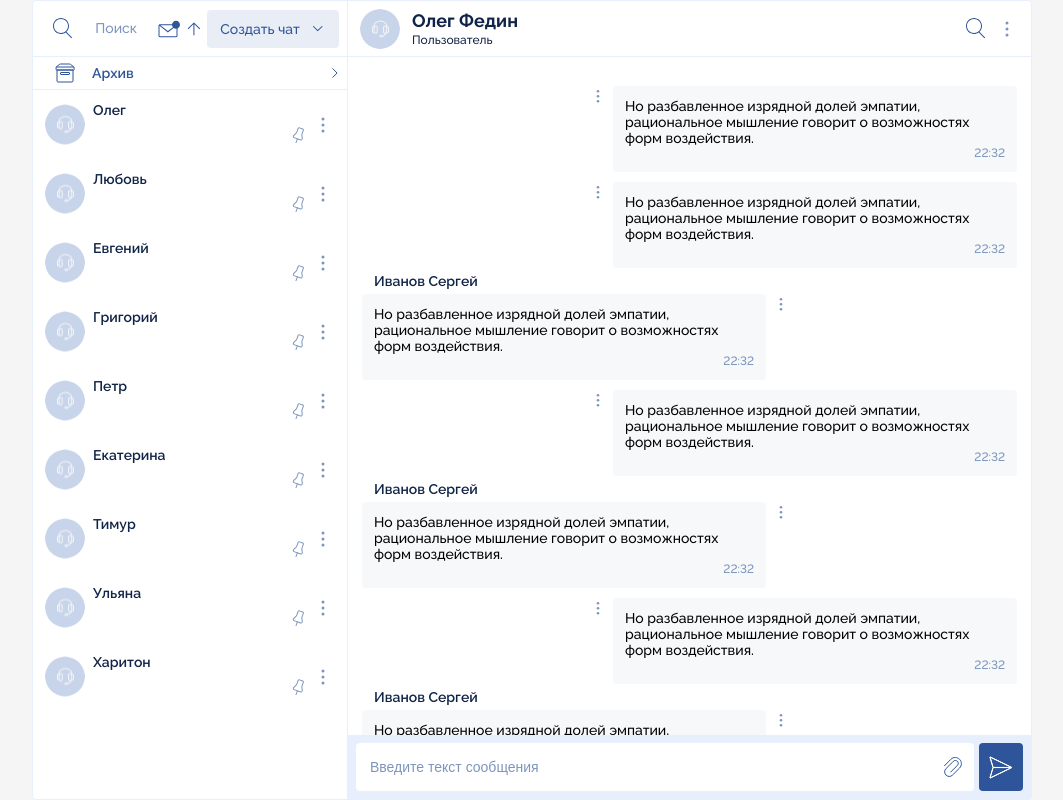
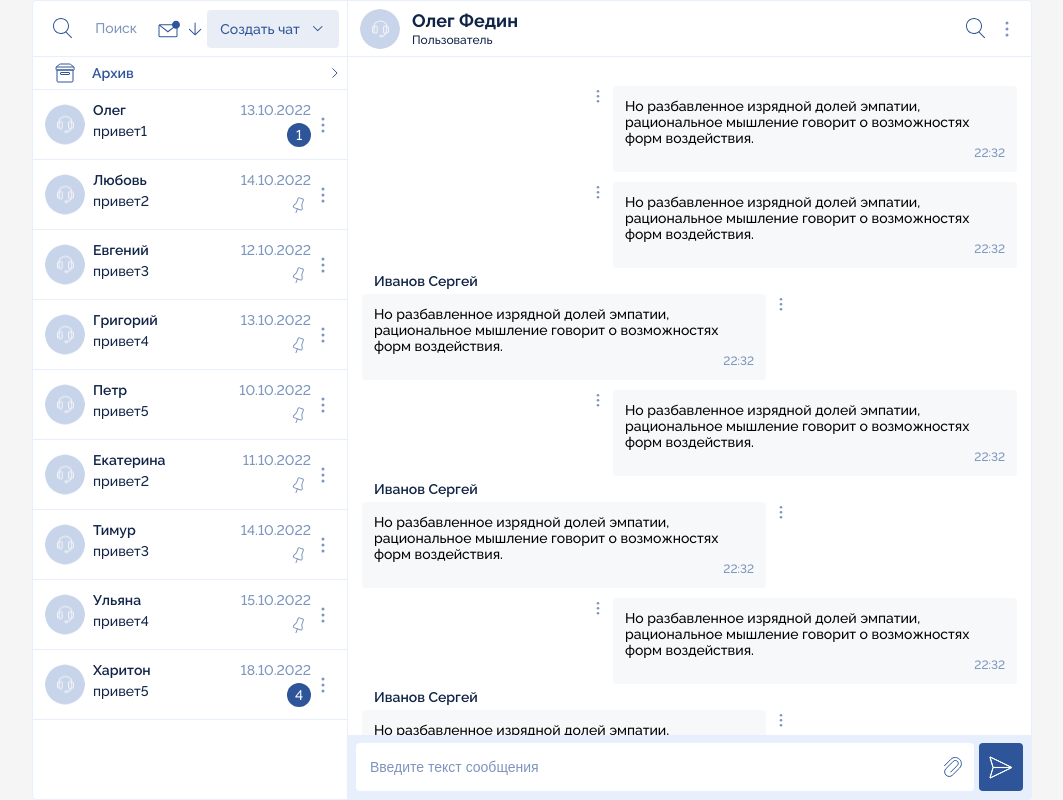
Before and after one commit to Fedos16/web2b-chat, a Vue app: page / in a window 1280 px wide. Shown: the whole page, without its empty margins (108-1171 px from the left). Built offline with nearby package versions, Linux system fonts and the light colour scheme.

Commit message:
сделал фильтр, сортировку по дате и еще что-то, не помню все

```diff
--- a/package.json
+++ b/package.json
@@ -8,6 +8,7 @@
   },
   "dependencies": {
     "core-js": "^3.8.3",
+    "moment": "^2.29.4",
     "vue": "^3.2.13",
     "vuex": "^4.0.0"
   },
--- a/src/components/chat/dialogs/ChatDialogs.vue
+++ b/src/components/chat/dialogs/ChatDialogs.vue
@@ -1,9 +1,9 @@
 <template>
     <div class="sidebar ">
-        <Menu :dialogs="dialogs" @dialog-search="searchDialog" />
+        <Menu :dialogs="dialogs" @dialog-search="searchDialog" @sort-dialogs-new-massege="sortDialogsNewMassege" @sort-dialogs-last-massege="sortDialogsLastMassege" @show-not-read-messege="notReadMessege" @show-read-messege="readMessege"/>
         <Archive v-if="showSidebar"/>
         <div class="sidebar_chats my-scroll" v-if="showSidebar">
-            <Dialog v-for="dialog in dialogs" :dialog="dialog" :key="dialog.id"/>
+            <Dialog v-for="dialog in dialogs" :dialog="dialog" :key="dialog.id" @click="dialogActive"/>
         </div>
         <div class="sidebar_chatNotFound" v-if="!showSidebar">
             <p>Чатов с названием</p>
@@ -14,6 +14,7 @@
 </template>
 
 <script>
+import moment from "moment"
 import Dialog from "./componentsDialogs/Dialog.vue";
 import Menu from "./componentsDialogs/Menu.vue";
 import Archive from "./componentsDialogs/Archive.vue";
@@ -40,14 +41,32 @@ export default {
             if (this.dialogs.length == '0') {
                 this.searchName = searchName;
                 this.switchSidebar();
+
             } else {
                 this.showSidebar = true;
-            }
+            };
+        },
+        sortDialogsNewMassege(){
+            this.dialogs = this.arr.sort((a, b) => moment(a.dateLastMsg, 'DD.MM.YY') - moment(b.dateLastMsg, 'DD.MM.YY'))
+        },
+        sortDialogsLastMassege(){
+            this.dialogs = this.arr.sort((a, b) => moment(b.dateLastMsg, 'DD.MM.YY') - moment(a.dateLastMsg, 'DD.MM.YY'))
         },
         switchSidebar() {
             if (this.showSidebar) {
                 this.showSidebar = !this.showSidebar;
             }
+        },
+        notReadMessege(){
+            this.dialogs = this.arr.filter(item =>{
+                return item.sumNotReadMassege > 0;
+            })
+        },
+        readMessege(){
+            this.dialogs = this.arr;
+        },
+        dialogActive(){
+
         }
     }
 }
@@ -82,4 +101,10 @@ export default {
     justify-content: center;
     align-items: center;
 }
+.dialog_active {
+    padding: 12px;
+    display: flex;
+    border-bottom: 1px solid #E7EFFD;
+    background: #F7F8FA;
+}
 </style>
--- a/src/components/chat/dialogs/componentsDialogs/Dialog.vue
+++ b/src/components/chat/dialogs/componentsDialogs/Dialog.vue
@@ -4,11 +4,12 @@
     <div class="dialogInfo">
         <div class="dialogInfoTop">
             <div class="dialogInfoName">{{ dialog.name }}</div>
-            <div class="dialogInfoData">{{ dialog.dataLastMsg }}</div>
+            <div class="dialogInfoData">{{ dateFormat(dialog.dateLastMsg) }}</div>
         </div>
         <div class="dialogInfoBot">
-            <div class="dialogInfoText">{{dialog.lastMsg}}</div>
-            <img src="@/assets/images/pinbutton.svg" alt="">
+            <div class="dialogInfoText">{{ dialog.textLastMsg }}</div>
+            <img src="@/assets/images/pinbutton.svg" alt="" v-if="notReadMassege == 0">
+            <div class="notReadMessage" v-else>{{ dialog.sumNotReadMassege }}</div>
         </div>
     </div>
     <img src="@/assets/images/menu.svg" alt="">
@@ -16,20 +17,37 @@
 </template>
 
 <script>
+import { dateFormat } from '@/helpers/index';
+
 export default {
+    data() {
+        return {
+            notReadMassege: this.dialog.sumNotReadMassege
+        }
+    },
     props: {
         dialog: {
             type: Object,
             required: true,
         }
     },
+    methods: {
+        dateFormat,
+    }
 }
 </script>
 
-<style>
+<style scoped>
 .dialog {
     padding: 12px;
     display: flex;
+    border-bottom: 1px solid #E7EFFD;
+}
+.dialog_active {
+    padding: 12px;
+    display: flex;
+    border-bottom: 1px solid #E7EFFD;
+    background: #F7F8FA;
 }
 .dialogInfo {
     width: 100%;
@@ -54,4 +72,14 @@ justify-content: space-between;
 .dialogInfoText {
     color: #102447;
 }
+.notReadMessage{
+    width: 24px;
+    height: 24px;
+    background: #2E5599;
+    border-radius: 50%;
+    color: #FFFFFF;
+    display: flex;
+    justify-content: center;
+    align-items: center;
+}
 </style>
--- a/src/components/chat/dialogs/componentsDialogs/menu.vue
+++ b/src/components/chat/dialogs/componentsDialogs/menu.vue
@@ -5,11 +5,20 @@
             <div class="menu_search__find">Поиск</div>
         </div>
         <div class="menu_actions">
-            <img src="@/assets/images/letter.svg" alt="" v-if="showUnreadLatter" @click="switchLatter">
-            <img src="@/assets/images/unreadletter.svg" alt="" v-else @click="switchLatter">
-            <img src="@/assets/images/arrowup.svg" alt="">
+            <img src="@/assets/images/letter.svg" alt="" v-if="showUnreadLatter" @click="showNotReadMessage">
+            <img src="@/assets/images/unreadletter.svg" alt="" v-else @click="showReadMessage">
+            <img class="arrow" src="@/assets/images/arrowup.svg" alt="" v-if="sortDialogDate" @click="sortDialogsNewMassege">
+            <img class="arrow" src="@/assets/images/arrowup.svg" alt="" v-else @click="sortDialogsLastMassege">
             <div class="menu_actions__button">
-                <button class="actions_button">Создать чат <img src="@/assets/images/checkmarkdown.svg" alt=""></button>
+                <button class="actions_button" @click="popapCreateChat">Создать чат<img src="@/assets/images/checkmarkdown.svg" alt=""></button>
+                    <div class="notPopapCreateChat" v-if="CreateChat">
+                        <div class="popapCreateChat_user"><button>С пользователем</button></div>
+                        <div class="popapCreateChat_order"><button>По заказу</button></div>
+                    </div>
+                    <div class="PopapCreateChat" v-else>
+                        <div class="popapCreateChat_user"><button>С пользователем</button></div>
+                        <div class="popapCreateChat_order"><button>По заказу</button></div>
+                    </div>
             </div>
         </div>
     </div>
@@ -40,11 +49,23 @@ export default {
                 type: Boolean,
                 default: true,
             },
+            CreateChat: {
+                type: Boolean,
+                default: false,
+            },
+            sortDialogDate: {
+                type: Boolean,
+                default: true,
+            },
             searchName: ''
         }
     },
     emits: {
         dialogSearch: null,
+        sortDialogsNewMassege: null,
+        sortDialogsLastMassege: null,
+        showNotReadMessege: null,
+        showReadMessege: null
     },
     methods: {
         switchMenuSearch() {
@@ -52,11 +73,27 @@ export default {
             if (this.searchName) this.searchName = '';
             this.search();
         },
-        switchLatter(){
-            this.showUnreadLatter = !this.showUnreadLatter;
+        sortDialogsNewMassege(){
+            this.sortDialogDate = !this.sortDialogDate;
+            this.$emit('sortDialogsNewMassege');
+        },
+        sortDialogsLastMassege(){
+            this.sortDialogDate = !this.sortDialogDate;
+            this.$emit('sortDialogsLastMassege');
         },
         search() {
             this.$emit('dialogSearch',this.searchName);
+        },
+        popapCreateChat(){
+            this.CreateChat = !this.CreateChat;
+        },
+        showNotReadMessage(){
+            this.showUnreadLatter = !this.showUnreadLatter;
+            this.$emit('showNotReadMessege')
+        },
+        showReadMessage(){
+            this.showUnreadLatter = !this.showUnreadLatter;
+            this.$emit('showReadMessege')
         }
     },
 }
@@ -137,4 +174,13 @@ export default {
     color: #2E5599;
     cursor: pointer;
 }
+.arrow{
+    transform: rotate(180deg);
+}
+.notPopapCreateChat{
+    display: none;
+}
+.PopapCreateChat{
+    display: block;
+}
 </style>
--- a/src/data/index.js
+++ b/src/data/index.js
@@ -85,13 +85,76 @@ export const messages = [
     }
 ]
 export const dialogs = [
-    { id: 1, img: "123", name: "Олег", dateLastMsg: "14.10.2022", textLastMsg: "привет1" },
-    { id: 2, img: "123", name: "Любовь", dateLastMsg: "13.10.2022", textLastMsg: "привет2" },
-    { id: 3, img: "123", name: "Евгений", dateLastMsg: "12.10.2022", textLastMsg: "привет3" },
-    { id: 4, img: "123", name: "Григорий", dateLastMsg: "15.10.2022", textLastMsg: "привет4" },
-    { id: 5, img: "123", name: "Петр", dateLastMsg: "20.10.2022", textLastMsg: "привет5" },
-    { id: 6, img: "123", name: "Екатерина", dateLastMsg: "28.10.2022", textLastMsg: "привет2" },
-    { id: 7, img: "123", name: "Тимур", dateLastMsg: "06.10.2022", textLastMsg: "привет3" },
-    { id: 8, img: "123", name: "Ульяна", dateLastMsg: "11.10.2022", textLastMsg: "привет4" },
-    { id: 9, img: "123", name: "Харитон", dateLastMsg: "01.10.2022", textLastMsg: "привет5" },
+    {
+        id: 1,
+        img: "123",
+        name: "Олег",
+        dateLastMsg: new Date(2022, 9, 13),
+        textLastMsg: "привет1",
+        sumNotReadMassege: "1"
+    },
+    {
+        id: 2,
+        img: "123",
+        name: "Любовь",
+        dateLastMsg: new Date(2022, 9, 14),
+        textLastMsg: "привет2",
+        sumNotReadMassege: "0"
+    },
+    {
+        id: 3,
+        img: "123",
+        name: "Евгений",
+        dateLastMsg: new Date(2022, 9, 12),
+        textLastMsg: "привет3",
+        sumNotReadMassege: "0"
+    },
+    {
+        id: 4,
+        img: "123",
+        name: "Григорий",
+        dateLastMsg: new Date(2022, 9, 13),
+        textLastMsg: "привет4",
+        sumNotReadMassege: "0"
+    },
+    {
+        id: 5,
+        img: "123",
+        name: "Петр",
+        dateLastMsg: new Date(2022, 9, 10),
+        textLastMsg: "привет5",
+        sumNotReadMassege: "0"
+    },
+    {
+        id: 6,
+        img: "123",
+        name: "Екатерина",
+        dateLastMsg: new Date(2022, 9, 11),
+        textLastMsg: "привет2",
+        sumNotReadMassege: "0"
+    },
+    {
+        id: 7,
+        img: "123",
+        name: "Тимур",
+        dateLastMsg: new Date(2022, 9, 14),
+        textLastMsg: "привет3",
+        sumNotReadMassege: "0"
+    },
+    {
+        id: 8,
+        img: "123",
+        name: "Ульяна",
+        dateLastMsg: new Date(2022, 9, 15),
+        textLastMsg: "привет4",
+        sumNotReadMassege: "0"
+    },
+    {
+        id: 9,
+        img: "123",
+        name: "Харитон",
+        dateLastMsg: new Date(2022, 9, 18),
+        textLastMsg: "привет5",
+        sumNotReadMassege: "4"
+    },
 ]
```
Also changed, not shown: 1 other file (tests, documents, lock files or other folders). Lines whose indentation alone changed are shown as unchanged.
